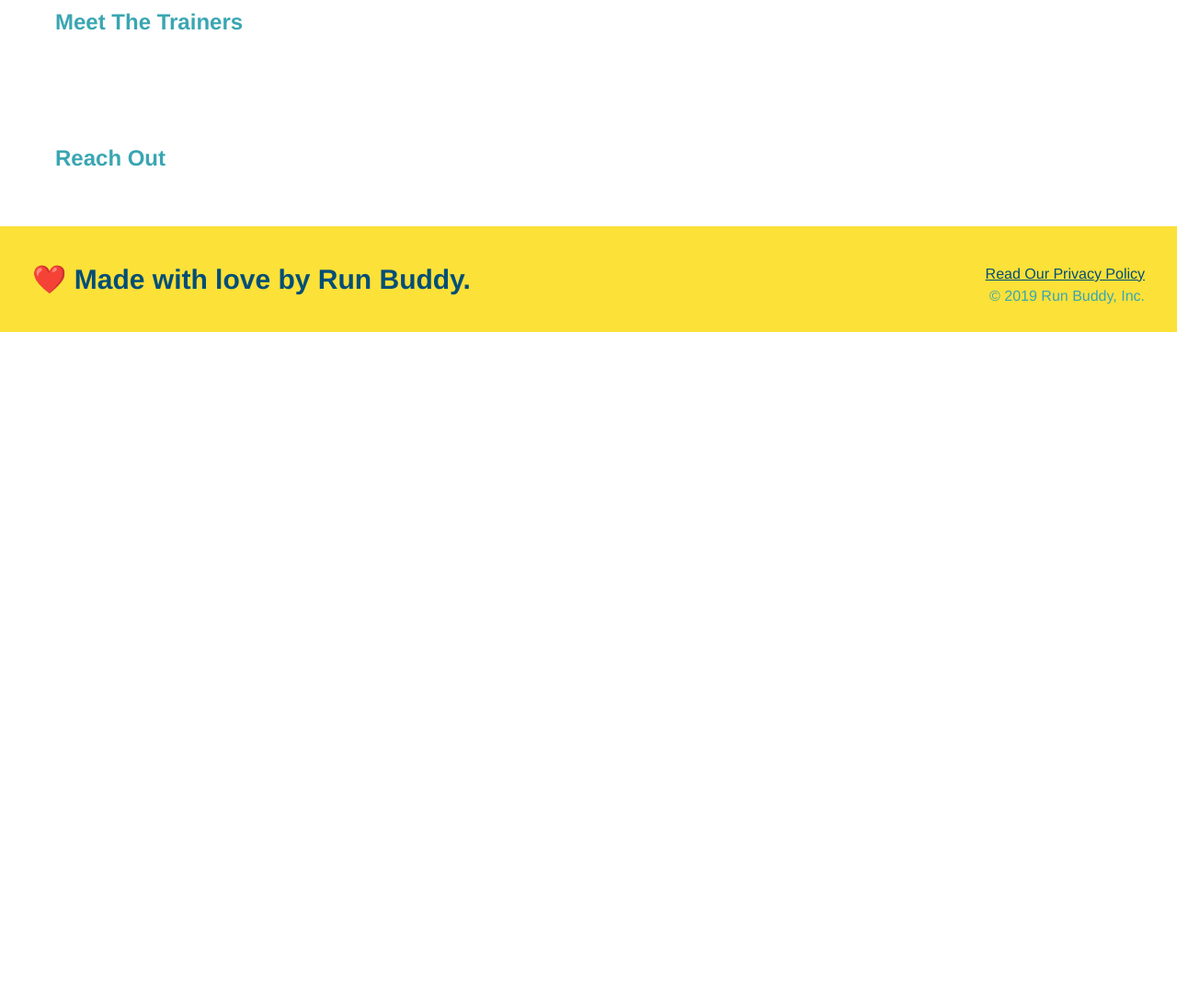
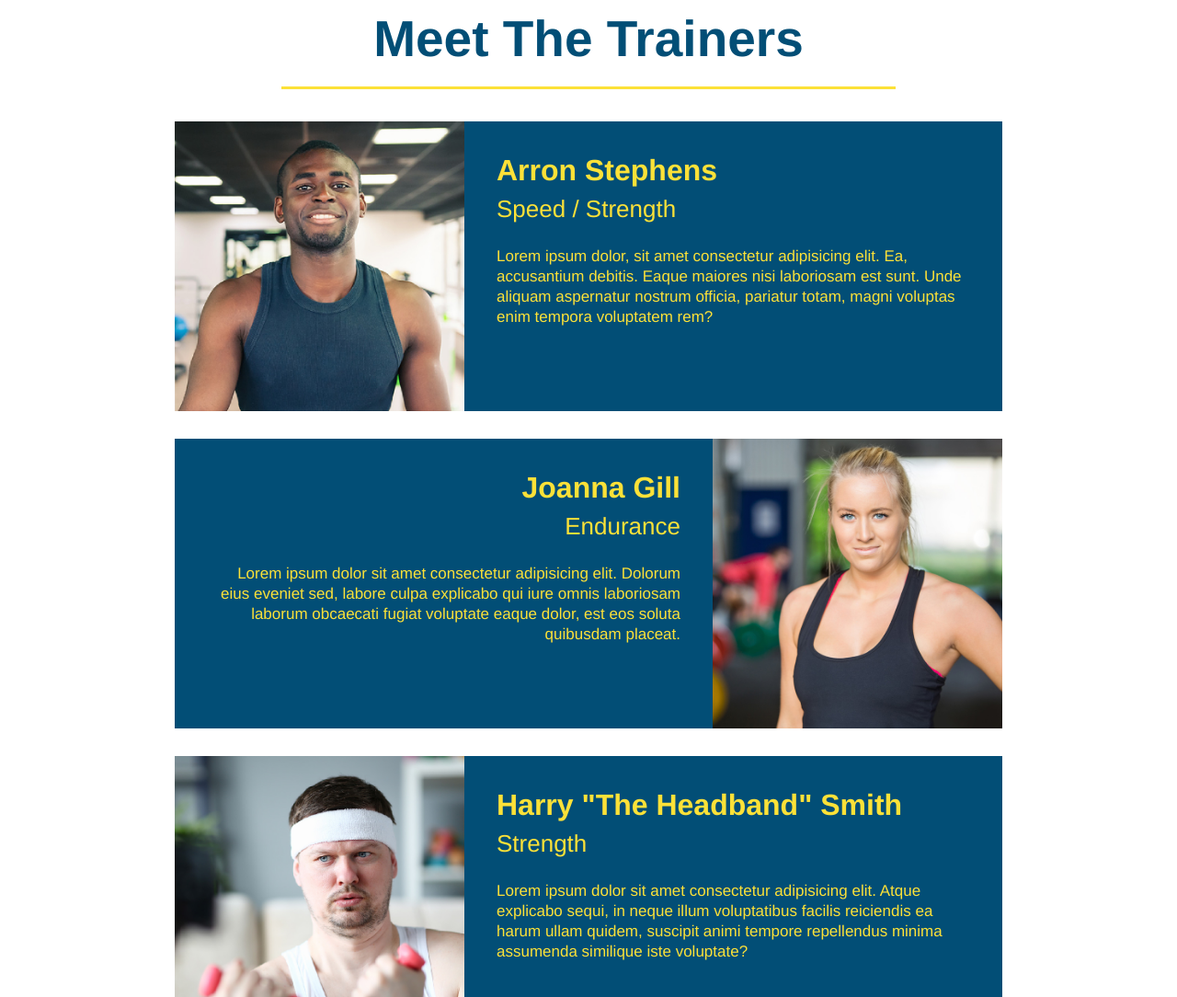
Before and after one commit to kaylaanngrace/run-buddy, a plain HTML site: page index.html in a window 1280 px wide. Shown: the part 2780-3864 px from the top of the page at 92% size. Before the commit the page ends 3141 px from the top, so only its background shows below. Drawn offline with Linux system fonts and the light colour scheme.

Commit message:
meet the trainers section

```diff
--- a/assets/css/style.css
+++ b/assets/css/style.css
@@ -180,3 +180,50 @@ section {
 .steps span {
     font-size: 38px;
 }
+
+.trainers {
+    text-align: center;
+}
+
+.trainer {
+    width: 900px;
+    margin: 0 auto 30px auto;
+    background: #024e76;
+    color: #fce138;
+    overflow: auto;
+}
+
+.trainer img {
+    width: 35%;
+    float: left;
+}
+
+.trainer-bio {
+    padding: 35px;
+    float: left;
+    width: 65%;
+}
+
+.text-left {
+    text-align: left;
+}
+
+.text-right{
+    text-align: right;
+}
+
+.trainer-bio h3 {
+    font-size: 32px;
+    margin-bottom: 8px;
+}
+
+.trainer-bio h4 {
+    font-weight: lighter;
+    font-size: 26px;
+    margin-bottom: 25px;
+}
+
+.trainer-bio p {
+    font-size: 17px;
+    line-height: 1.3;
+}
--- a/index.html
+++ b/index.html
@@ -111,7 +111,7 @@
             <div>
                 <img src="./assets/images/01-04-svgs/step-1.svg" alt="" />
                 <h3>Step 1: <span>Fill Out the Form Above.</span></h3>
-                <p>You're aldready here, so why not?</p>
+                <p>You're already here, so why not?</p>
             </div>
 
             <div>
@@ -134,14 +134,49 @@
         </section>
 
         <!-- "meet the traniers" section -->
-        <section id="your-trainers">
+        <section id="your-trainers" class="trainers">
 
-             <h2>Meet The Trainers</h2>
+            <h2 class="section-title primary-border">Meet The Trainers</h2>
 
+            <!--first trainer bio-->
+            <article class="trainer">
+                <img src="./assets/images/01-05-trainers/trainer-1.jpg" alt="Arron Stephens in his workout clothes, ready to pump iron" />
+                <div class="trainer-bio text-left">
+                    <h3>Arron Stephens</h3>
+                    <h4>Speed / Strength</h4>
+                    <p>
+                        Lorem ipsum dolor, sit amet consectetur adipisicing elit. Ea, accusantium debitis. Eaque maiores nisi laboriosam est sunt. Unde aliquam aspernatur nostrum officia, pariatur totam, magni voluptas enim tempora voluptatem rem?
+                    </p>
+                </div>
+            </article>
+
+            <!--second trainer bio-->
+            <article class="trainer">
+                <div class="trainer-bio text-right">
+                    <h3>Joanna Gill</h3>
+                    <h4>Endurance</h4>
+                    <p>
+                        Lorem ipsum dolor sit amet consectetur adipisicing elit. Dolorum eius eveniet sed, labore culpa explicabo qui iure omnis laboriosam laborum obcaecati fugiat voluptate eaque dolor, est eos soluta quibusdam placeat.
+                    </p>
+                </div>
+                <img src="./assets/images/01-05-trainers/trainer-2.jpg" alt="Joanna Gill cooling off after a workout" />
+            </article>
+
+            <!--third trainer bio-->
+            <article class="trainer">
+                <img src="./assets/images/01-05-trainers/trainer-3.jpg" alt="Harry Smith wearing a headband and lifting comically small pink weights" />
+                <div class="trainer-bio text-left">
+                    <h3>Harry "The Headband" Smith</h3>
+                    <h4>Strength</h4>
+                    <p>
+                        Lorem ipsum dolor sit amet consectetur adipisicing elit. Atque explicabo sequi, in neque illum voluptatibus facilis reiciendis ea harum ullam quidem, suscipit animi tempore repellendus minima assumenda similique iste voluptate?
+                    </p>
+                </div>
+            </article>
         </section>
 
         <!-- "reach out" section -->
-        <section id="reach-out">
+        <section id="reach-out" class="section-title secondary-border">
 
             <h2>Reach Out</h2>
 
```
Also changed, not shown: assets/images/01-05-trainers/trainer-1.jpg (added), assets/images/01-05-trainers/trainer-2.jpg (added), assets/images/01-05-trainers/trainer-3.jpg (added).
